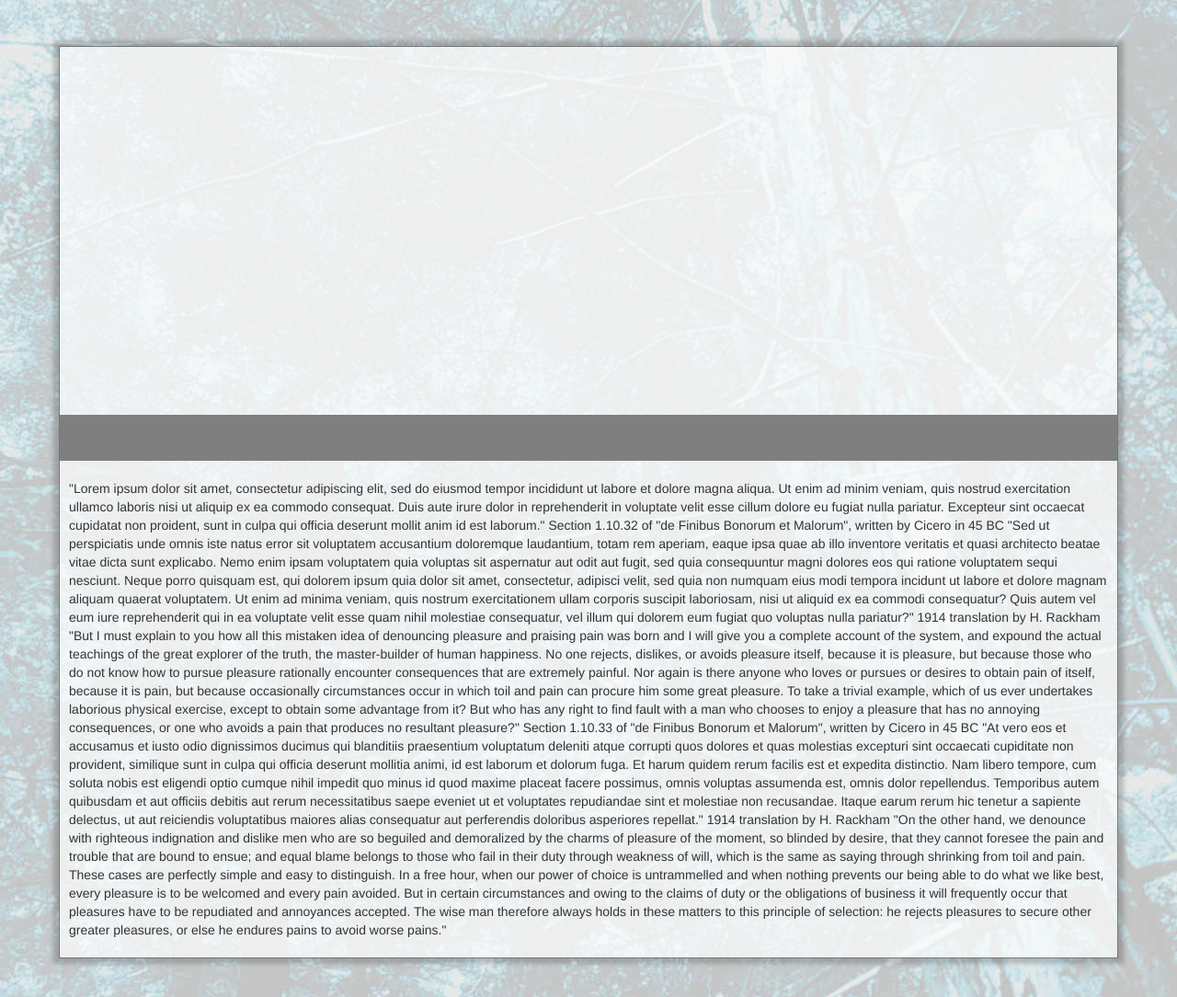
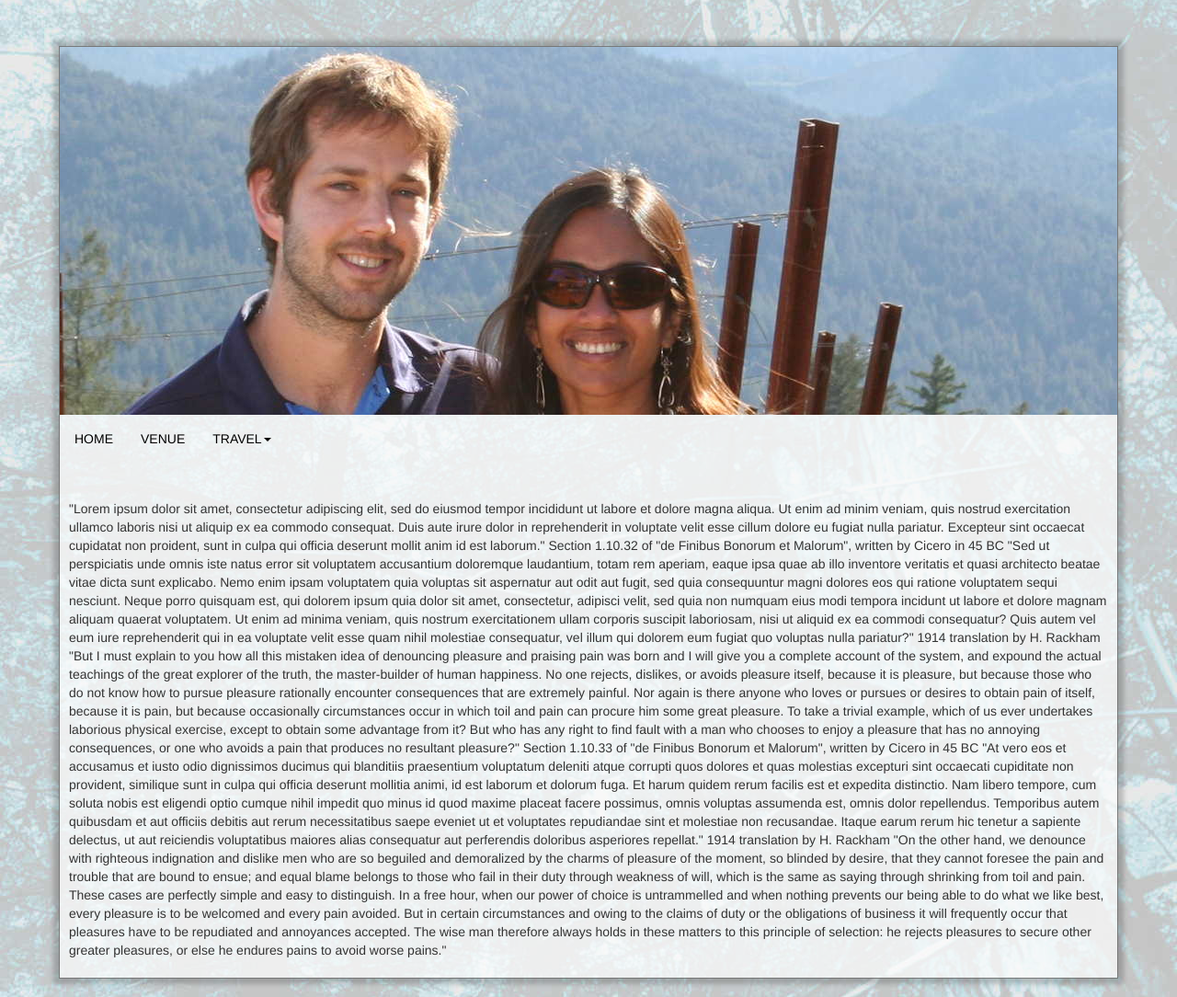
Before and after one commit to timburke/wedding-website, a Jekyll site: the page built from index.md, in a window 1280 px wide. Shown: the whole page at 92% size. Built offline with Jekyll 4.4.1, drawn with Linux system fonts in a browser that asks for light colours; nearby versions of some CDN libraries.

Commit message:
Add banner image choices and begin nav bar work

```diff
--- a/_layouts/default.html
+++ b/_layouts/default.html
@@ -19,10 +19,19 @@
     <body>
 	    <div class="outercontainer">
 	    	<div class="callout">
-
 	    	</div>
-	    	<div class="navigation">
-	    	</div>
+	    	<nav class="navbar">
+                <ul class="nav navbar-nav navbar-custom">
+                    <li class="active nav-item"><a class="navbar-custom" href="/">HOME</a></li>
+                    <li class="nav-item"><a class="navbar-custom" href="venue.html">VENUE</a></li>
+                    <li class="dropdown">
+                        <a href="#" class="dropdown-toggle navbar-custom" data-toggle="dropdown" role="button" aria-haspopup="true" aria-expanded="false">TRAVEL<span class="caret"></span></a>
+                        <ul class="dropdown-menu">
+                            <li><a class="navbar-custom" href="venue.html">TEST</a></li>
+                            <li><a class="navbar-custom" href="venue.html">TEST 2</a></li>
+                        </ul>
+                </ul>
+	    	</nav>
 	    	<div class="content">
             {{page.content}}
 	    	</div>
--- a/css/main.css
+++ b/css/main.css
@@ -9,6 +9,7 @@ body
 	background-image: url("../img/trees_background.jpg");
 	background-clip: content-box;
 	background-position: center;
+
 	/*background-repeat: no-repeat;*/
 }
 
@@ -23,6 +24,8 @@ div.outercontainer
 	margin-bottom: 20px;
 	padding: 0px;
 
+	min-width: 700px;
+
 	background-color: rgba(255, 255, 255, 0.7);
 
 	border-style: solid;
@@ -33,12 +36,19 @@ div.outercontainer
 div.callout
 {
 	height: 400px;
+	background-image: url("../img/banner/engagement.jpg");
+	background-position: center;
+	background-size: cover;
 }
 
-div.navigation
+.navbar-custom
 {
-	height: 50px;
-	background-color: rgb(127, 127, 127);
+	border-radius: 0 !important;
+}
+
+a.navbar-custom
+{
+	color: #000000;
 }
 
 div.content
```
Also changed, not shown: img/banner/costarica.jpg (added), img/banner/diwali.jpg (added), img/banner/engagement.jpg (added), img/banner/engagement_party.jpg (added), img/banner/rome.jpg (added), 1 other file.
